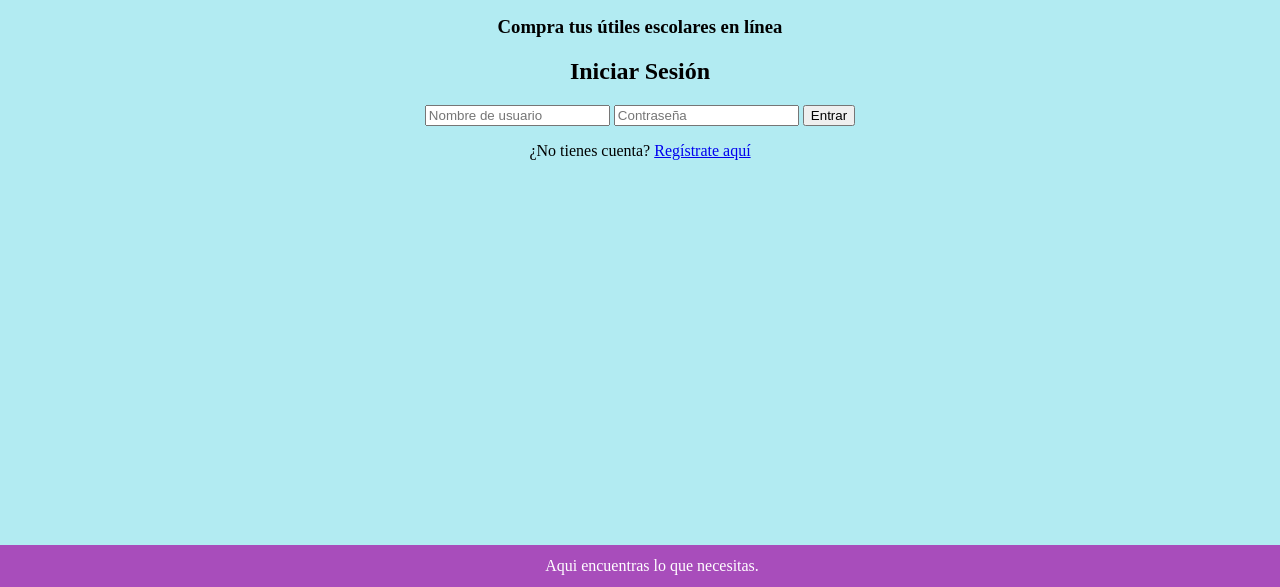
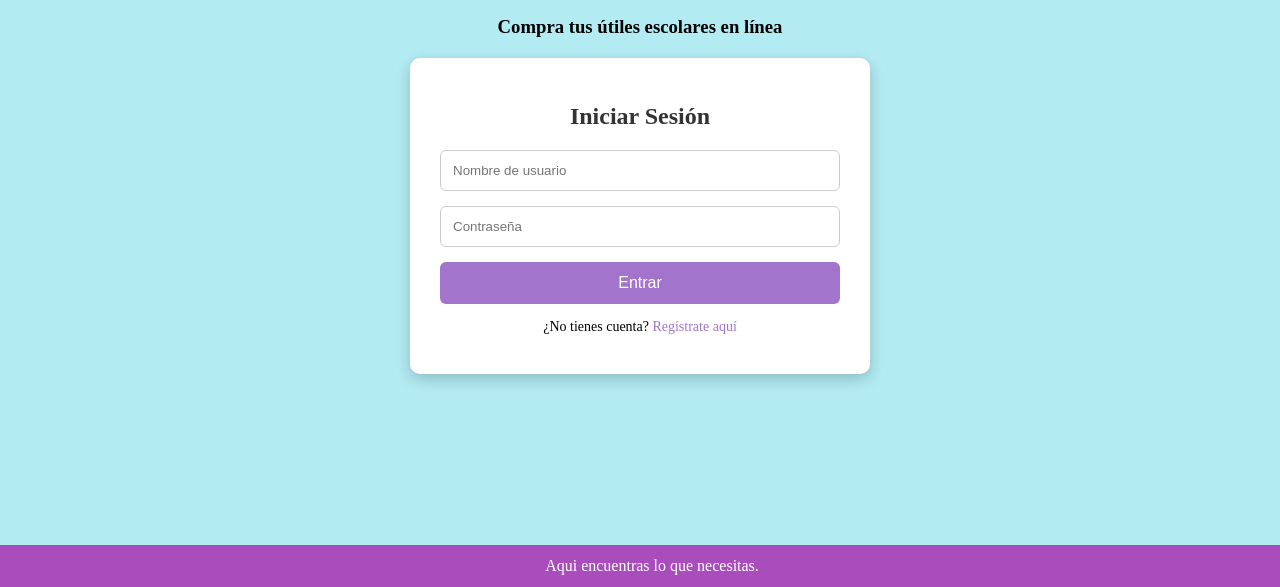
Before and after one commit to vale374/DevQueens, a plain HTML site: page index.html in a window 1280 px wide. Shown: the part 213-800 px from the top of the page. Drawn offline with Linux system fonts and the light colour scheme.

Commit message:
Update estilo.css

```diff
--- a/estilo.css
+++ b/estilo.css
@@ -87,3 +87,55 @@ img{
 main{
     text-align: center;
 }
+
+.login-container {
+    background-color: white;
+    padding: 25px 30px;
+    border-radius: 10px;
+    box-shadow: 0 5px 15px rgba(0, 0, 0, 0.2);
+    max-width: 400px;
+    margin: 20px auto;
+    text-align: left;
+}
+
+.login-container h2 {
+    text-align: center;
+    margin-bottom: 20px;
+    color: #333;
+}
+
+.login-container input[type="text"],
+.login-container input[type="password"] {
+    width: 100%;
+    padding: 12px;
+    margin-bottom: 15px;
+    border: 1px solid #ccc;
+    border-radius: 6px;
+    box-sizing: border-box;
+}
+
+.login-container button {
+    width: 100%;
+    padding: 12px;
+    background-color: rgb(162, 116, 204);
+    color: white;
+    border: none;
+    border-radius: 6px;
+    font-size: 16px;
+    cursor: pointer;
+}
+
+.login-container button:hover {
+    background-color: rgb(209, 178, 239);
+}
+
+.login-container p {
+    text-align: center;
+    margin-top: 15px;
+    font-size: 14px;
+}
+
+.login-container a {
+    color: rgb(162, 116, 204);
+    text-decoration: none;
+}
```
